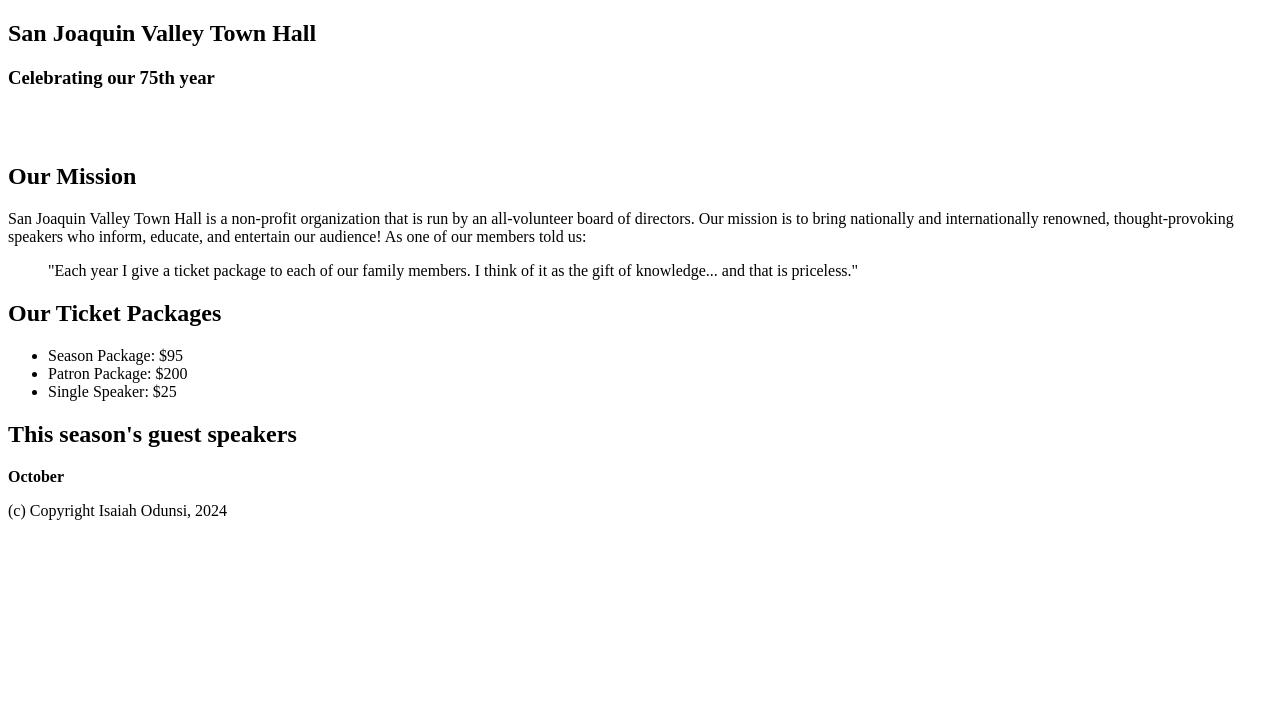
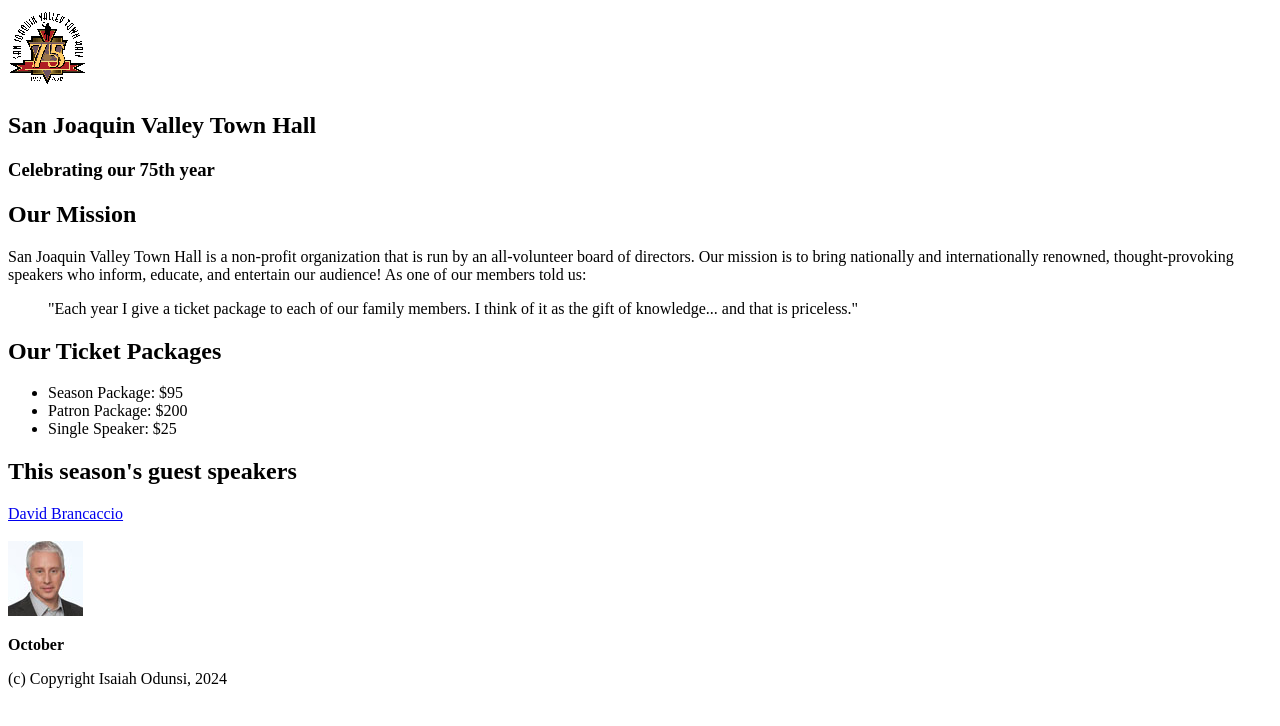
Before and after one commit to iodunsi/A05, a plain HTML site: page index.html in a window 1280 px wide. Drawn offline with Linux system fonts and the light colour scheme.

Commit message:
adding photos and stuff

```diff
--- a/index.html
+++ b/index.html
@@ -10,11 +10,10 @@
 
 <body>
 	<header>
+		<img src="images/town_hall_logo.gif" alt="">
 	<h2>San Joaquin Valley Town Hall</h2>
 	</header>
-	<h3>Celebrating our 75th year</h1>
-	<br>
-	<br>
+	<h3>Celebrating our 75th year</h3>
 
 	<h2>Our Mission</h2>
 	<p>  San Joaquin Valley Town Hall is a non-profit organization that is run by an all-volunteer board of directors.
@@ -36,6 +35,10 @@
     </ul>
 
 	<h2>This season's guest speakers</h2>
+	<a href="speakers/brancaccio.html">David Brancaccio</a>
+	<br>
+	<br>
+	<img src="images/brancaccio75.jpg" alt="">
     <p><strong>October</strong><br>
 
 
```
